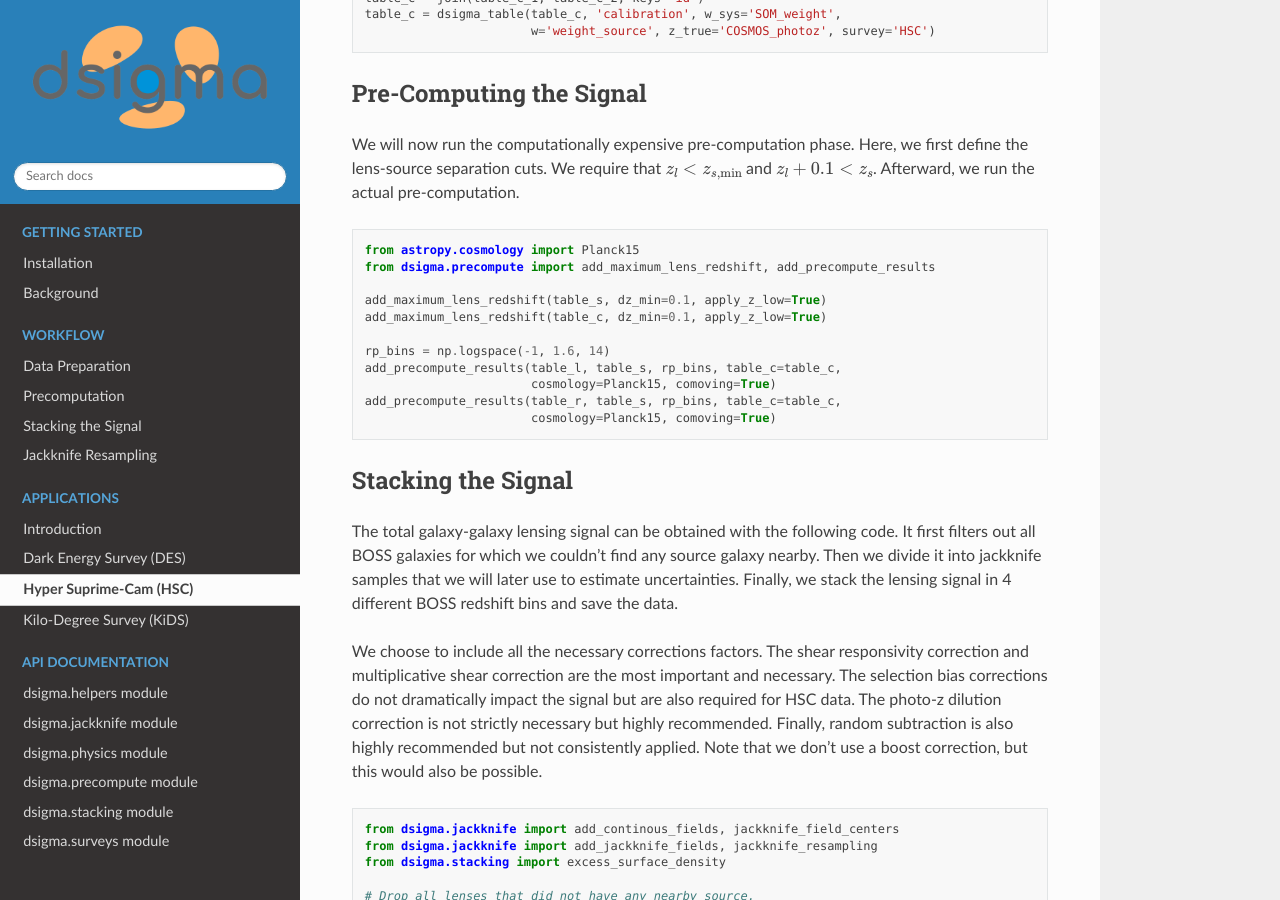
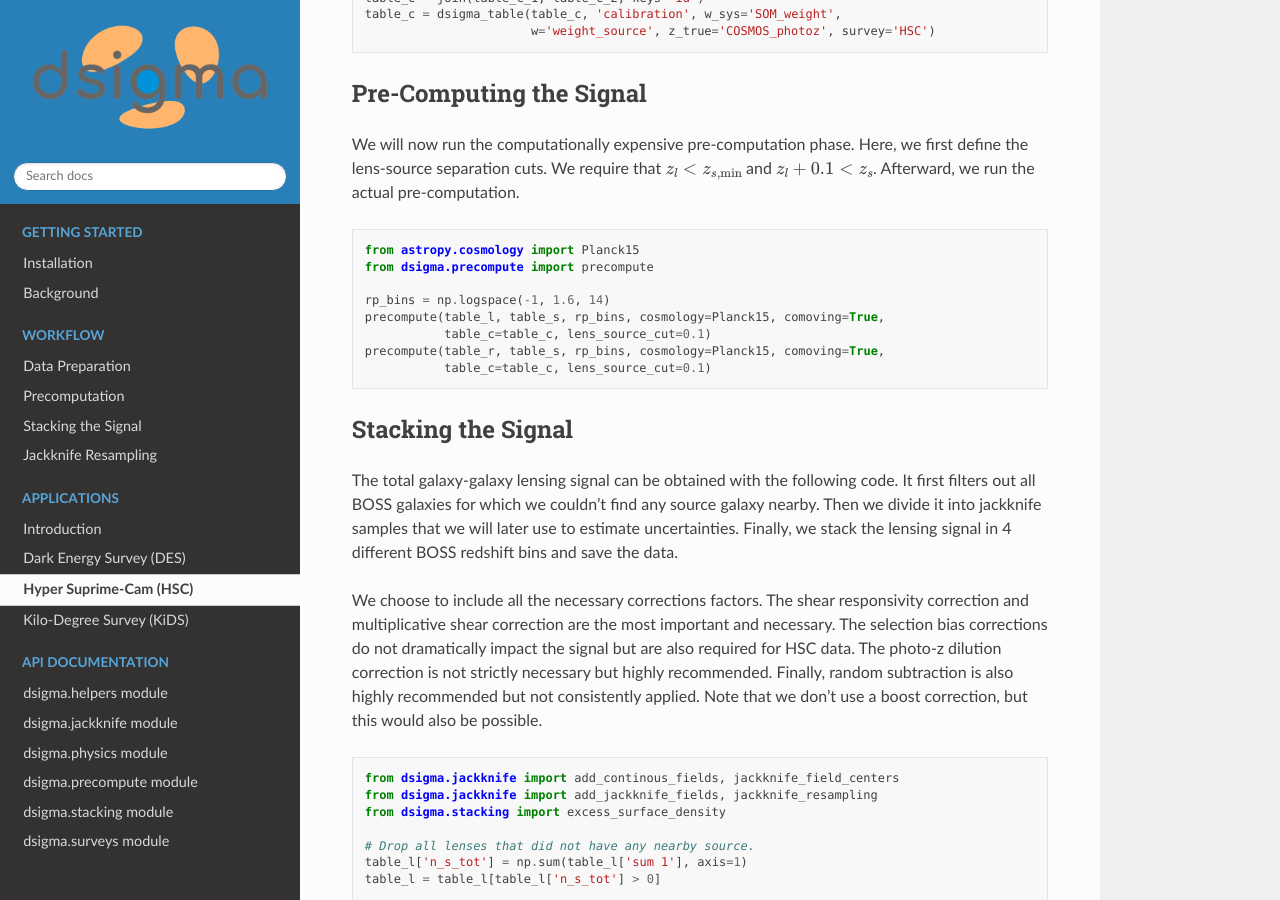
Before and after one commit to johannesulf/dsigma, a Sphinx documentation site: the page built from docs/application_hsc.txt, in a window 1280 px wide and 900 px high, scrolled down 1593 px. Built offline with Sphinx 7.4.7 and the Read the Docs theme 2.0.0, drawn with Linux system fonts in a browser that asks for light colours.

Commit message:
updated docs

```diff
--- a/docs/application_hsc.txt
+++ b/docs/application_hsc.txt
@@ -77,16 +77,13 @@ We will now run the computationally expensive pre-computation phase. Here, we fi
 .. code-block:: python
 
     from astropy.cosmology import Planck15
-    from dsigma.precompute import add_maximum_lens_redshift, add_precompute_results
-
-    add_maximum_lens_redshift(table_s, dz_min=0.1, apply_z_low=True)
-    add_maximum_lens_redshift(table_c, dz_min=0.1, apply_z_low=True)
+    from dsigma.precompute import precompute
 
     rp_bins = np.logspace(-1, 1.6, 14)
-    add_precompute_results(table_l, table_s, rp_bins, table_c=table_c,
-                           cosmology=Planck15, comoving=True)
-    add_precompute_results(table_r, table_s, rp_bins, table_c=table_c,
-                           cosmology=Planck15, comoving=True)
+    precompute(table_l, table_s, rp_bins, cosmology=Planck15, comoving=True,
+               table_c=table_c, lens_source_cut=0.1)
+    precompute(table_r, table_s, rp_bins, cosmology=Planck15, comoving=True,
+               table_c=table_c, lens_source_cut=0.1)
 
 
 *******************
```
Also changed, not shown: docs/application_des.txt (+5 -8 lines), docs/application_kids.txt (+5 -6 lines).
